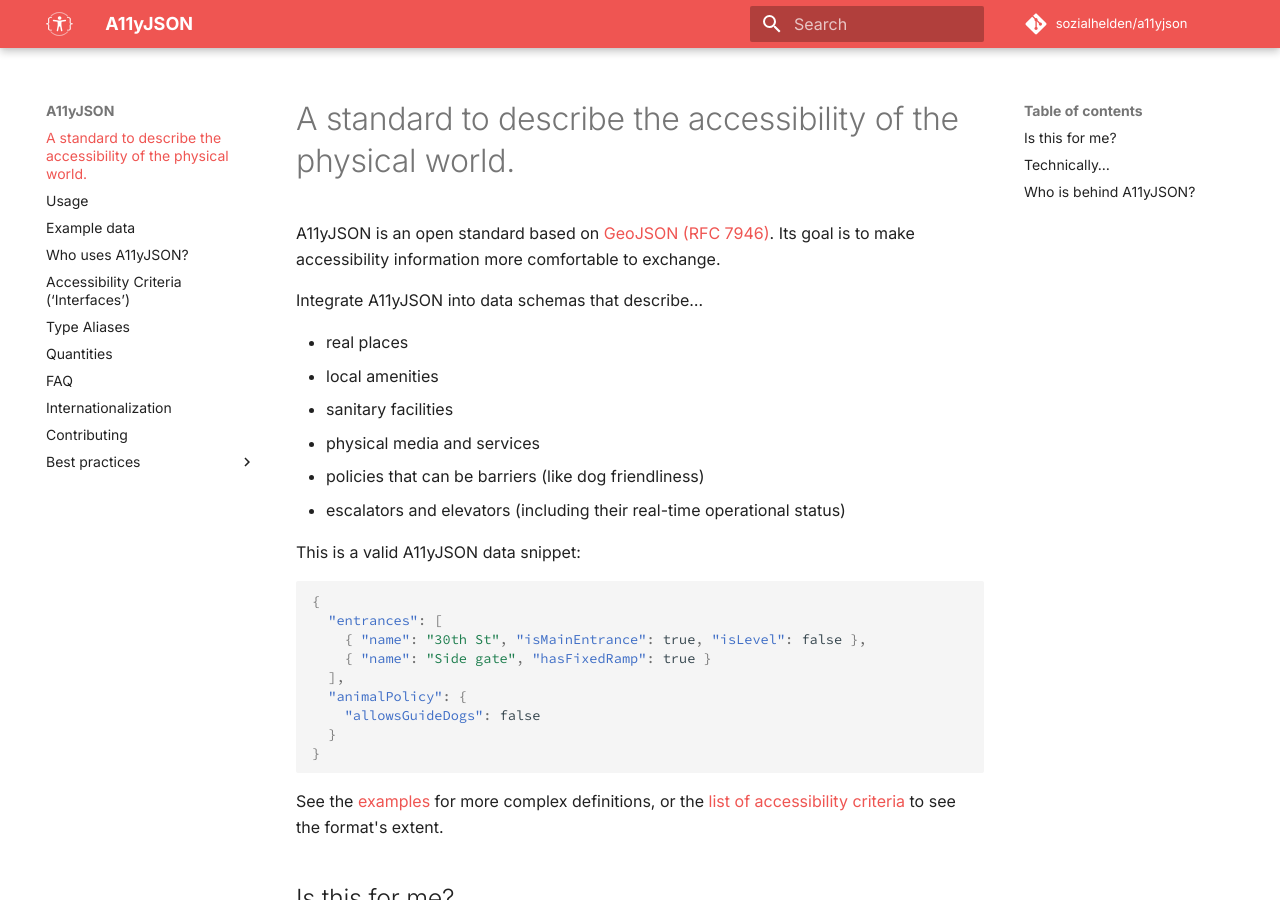
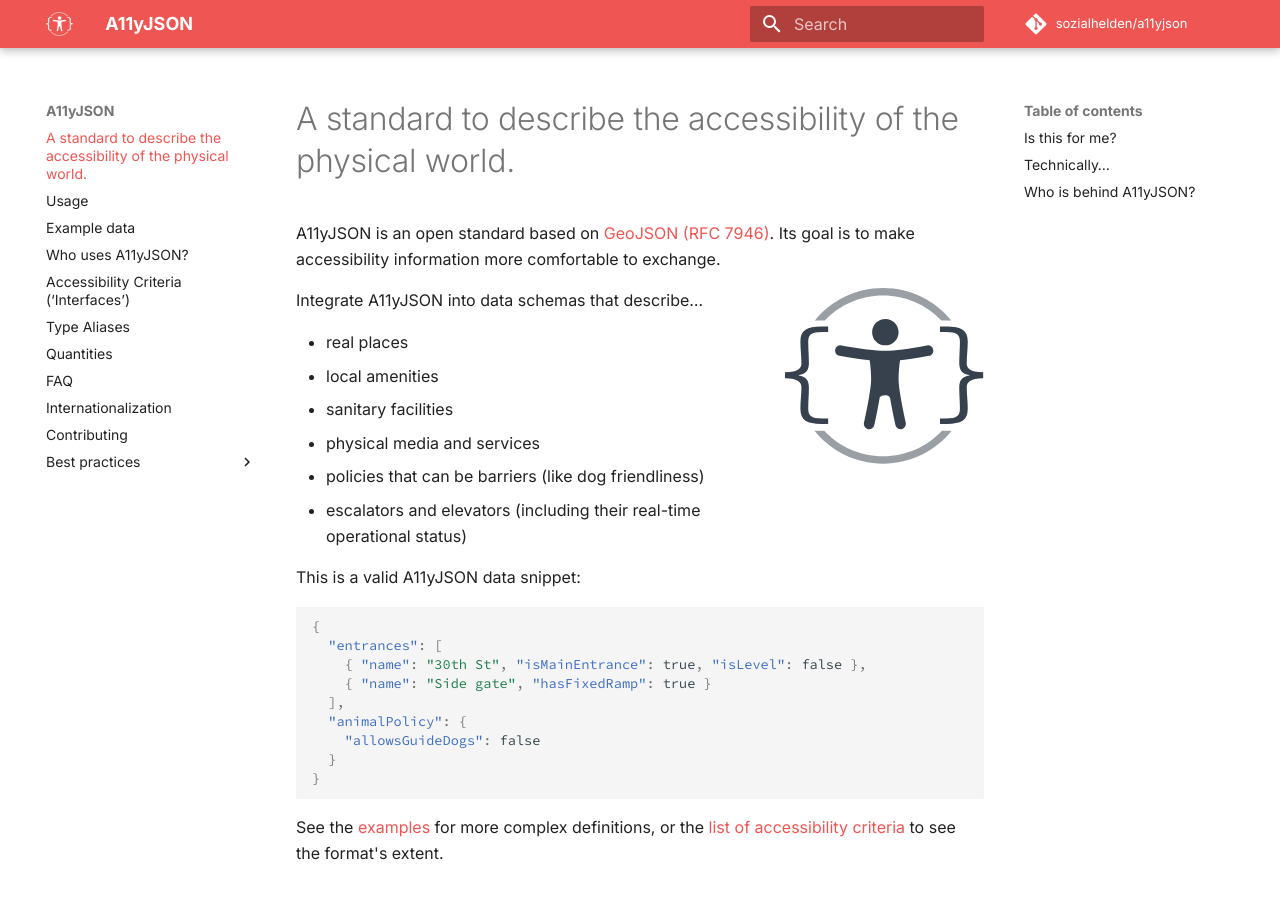
Before and after one commit to sozialhelden/a11yjson, an MkDocs documentation site: the page built from docs/index.md, in a window 1280 px wide and 900 px high. Built offline with MkDocs 1.6.1 and Material for MkDocs 9.7.7, drawn with Linux system fonts in a browser that asks for light colours; comment, search, counter and statistics services are not loaded.

Commit message:
Add logo to index.md

```diff
--- a/docs/index.md
+++ b/docs/index.md
@@ -1,11 +1,11 @@
 # A standard to describe the accessibility of the physical world.
-
-<!-- ![A11yJSON icon](./images/logo-dark.svg) -->
 
 <!-- [![Build
 Status](https://travis-ci.org/sozialhelden/a11yjson.svg?branch=master)](https://travis-ci.org/sozialhelden/a11yjson) -->
 
 A11yJSON is an open standard based on [GeoJSON (RFC 7946)](https://tools.ietf.org/html/rfc7946). Its goal is to make accessibility information more comfortable to exchange.
+
+<img alt="A11yJSON icon" src="./images/logo-dark.svg" align="right" />
 
 Integrate A11yJSON into data schemas that describe…
 
```
